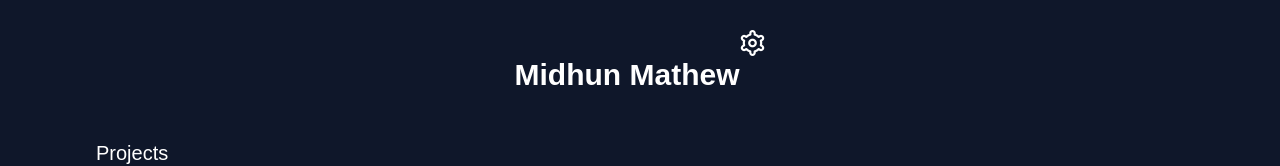
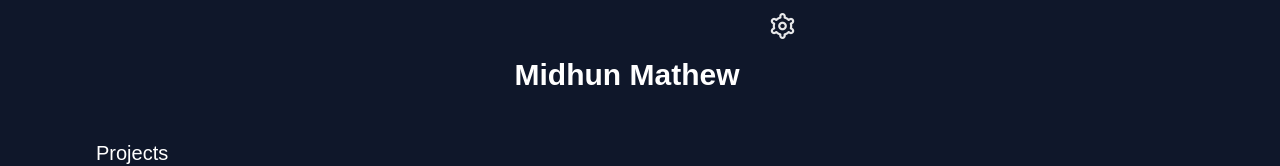
Before and after one commit to Midhun777/midhun777.github.io, a plain HTML site: page index.html in a window 1280 px wide. Shown: the top 166 px of the page. Drawn offline with nearby package versions, Linux system fonts and the light colour scheme; a web font is replaced by a local one.

Commit message:
update style.css

```diff
--- a/style.css
+++ b/style.css
@@ -18,11 +18,14 @@ nav {
 	display: flex;
 	align-items: center;
 	justify-content: center;
-
 }
 
 .fi-rr-settings {
 	font-size: 26px;
+	position: relative;
+	left: 30px;
+	opacity: 0.9;
+	bottom: 17px;
 }
 
 .logo-text {
```
